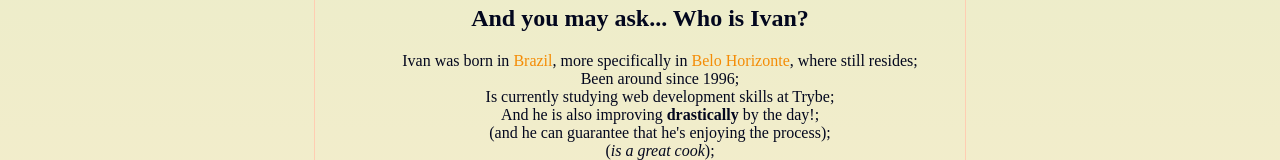
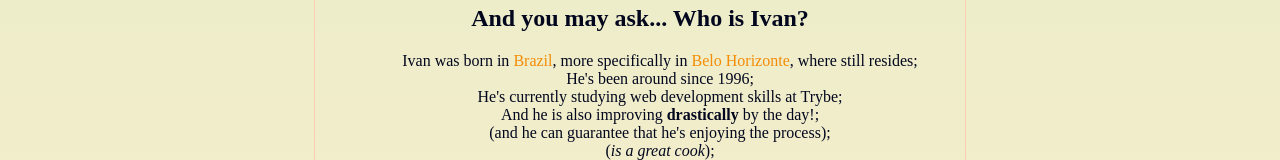
Before and after one commit to ivanzigoni/ivanzigoni.github.io, a plain HTML site: page index.html in a window 1280 px wide. Shown: the part 182-342 px from the top of the page. Drawn offline with Linux system fonts and the light colour scheme.

Commit message:
Added typo fixes

```diff
--- a/index.html
+++ b/index.html
@@ -35,8 +35,8 @@ Um link interno para a sua foto;
       <h2 id="whois">And you may ask... Who is Ivan?</h2>
       <ul>
         <li>Ivan was born in <span style="color:#f48c06;">Brazil</span>, more specifically in <span style="color:#f48c06;">Belo Horizonte</span>, where still resides;</li>
-        <li>Been around since 1996;</li>
-        <li>Is currently studying web development skills at Trybe;</li>
+        <li>He's been around since 1996;</li>
+        <li>He's currently studying web development skills at Trybe;</li>
         <li>And he is also improving <strong>drastically</strong> by the day!;</li>
         <li>(and he can guarantee that he's enjoying the process);</li>
         <li>(<em>is a great cook</em>);</li>
```
